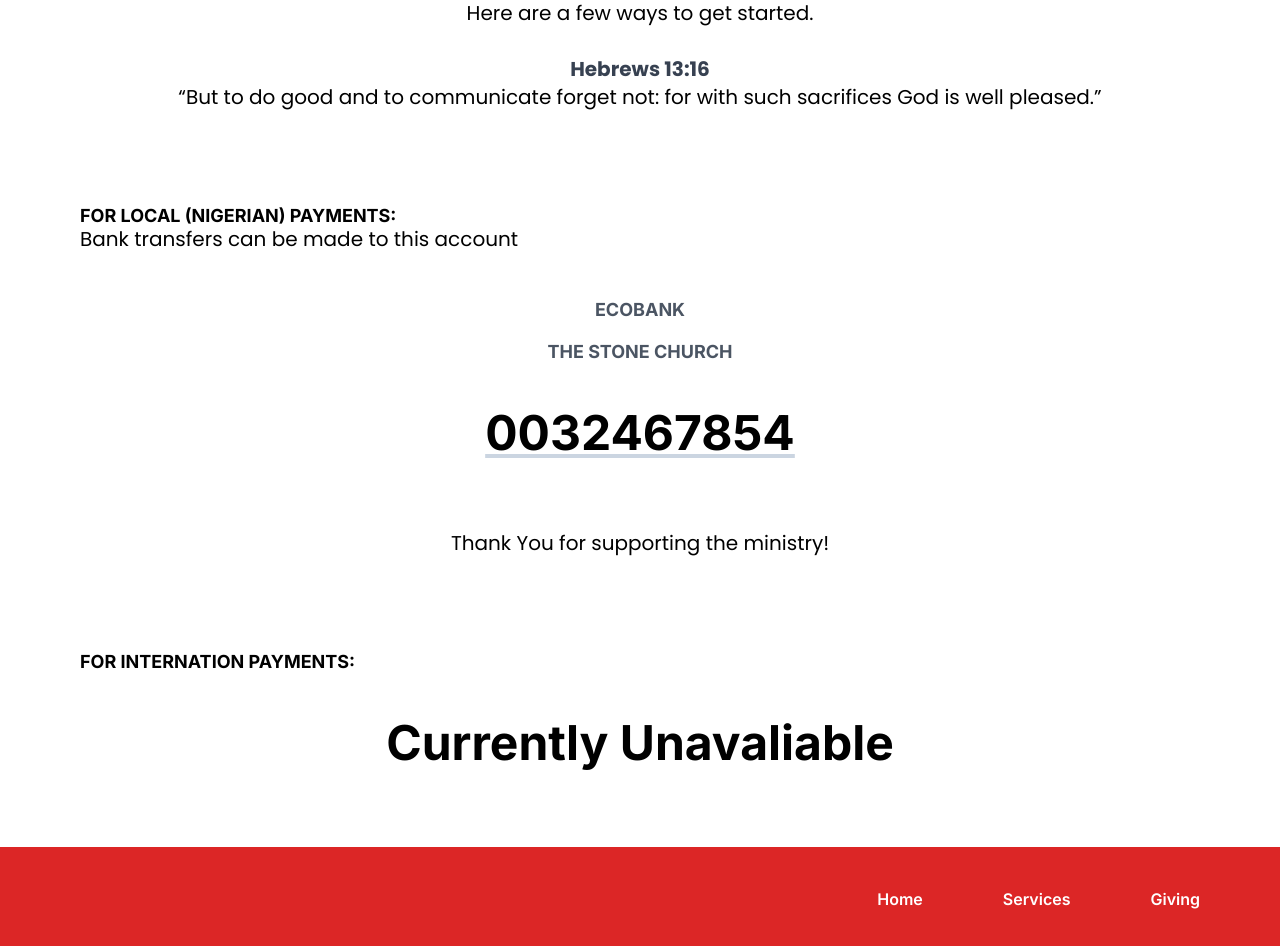
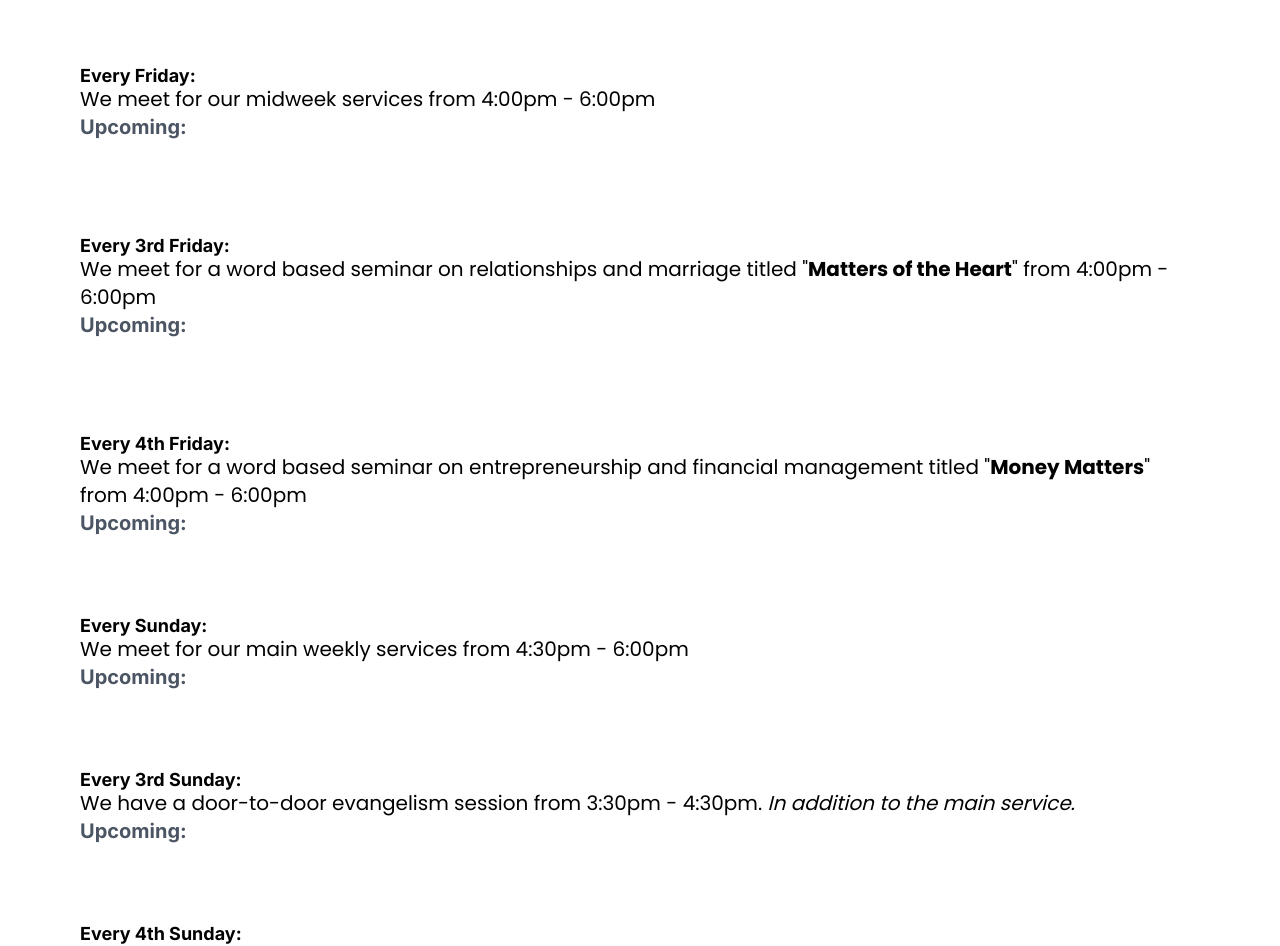
Before and after one commit to Ola4606/tsc-agugu, a React (Create React App) app: page /services in a window 1280 px wide. Shown: the part 769-1715 px from the top of the page. Built offline with nearby package versions, Linux system fonts and the light colour scheme.

Commit message:
Replaced dummy data in services page

```diff
--- a/src/components/cServices/Services.tsx
+++ b/src/components/cServices/Services.tsx
@@ -1,5 +1,6 @@
-import React from 'react'
+import React from "react";
 import ServiceImage from "../../images/services.png";
+import ServiceImageSm from "../../images/services-sm.png";
 
 function Services() {
   return (
@@ -8,78 +9,109 @@ function Services() {
         className="bg-center bg-no-repeat bg-[length:100%_auto] mt-10"
         style={{ backgroundImage: `url(${ServiceImage})` }}
       >
-      <div className="bg-white/[.50] w-full h-[450px] flex justify-center items-center">
+        <div className="bg-white md:bg-white/[.50] w-full md:h-[320px] lg:h-[370px] xl:h-[450px] flex flex-col justify-center items-center">
           <p className="font-bold font-title text-xl sm:text-2xl md:text-3xl lg:text-5xl text-black">
             Our Services
           </p>
+          <div className="xsm:max-w-[390px] sm:max-w-[550px] my-12 md:hidden md:my-0">
+            <img
+              src={ServiceImageSm}
+              alt=""
+              className="w-full h-auto rounded-xl"
+            />
+          </div>
         </div>
       </div>
 
       <div className="mt-8 md:mt-14 text-center">
         <p className="font-casual text-base md:text-lg lg:text-xl">
-        While we can’t do it all, we can make a difference with simple, small
-        actions that give back to others. Through small gestures, we can make
-        the world a more positive, better place.
-        <br />
-        Here are a few ways to get started.
-        <br />
-        <br />
-        <span className="bible-verse">Hebrews 13:16</span>
-        <br />
-        “But to do good and to communicate forget not: for with such
-        sacrifices God is well pleased.”
+          We meet on Fridays and Sundays
         </p>
       </div>
 
       <div className="mt-14 md:mt-24 text-center">
         <p className="font-bold font-title text-lg leading-none text-start">
-        FOR LOCAL (NIGERIAN) PAYMENTS:
+          Every Friday:
         </p>
         <p className="font-casual text-base md:text-lg lg:text-xl text-start">
-        Bank transfers can be made to this account
+          We meet for our midweek services from 4:00pm - 6:00pm
         </p>
-      <br />
-      <br />
-      <p className="font-bold font-title text-lg leading-none text-gray-600">
-        ECOBANK
-      </p>
-      <br />
-      <p className="font-bold font-title text-lg leading-none text-gray-600">
-        THE STONE CHURCH
-      </p>
-      <br />
-      <br />
-      <p className="font-bold font-title text-xl sm:text-2xl md:text-3xl lg:text-5xl text-black underline underline-offset-4 decoration-slate-300">
-        0032467854
-      </p>
-      <br />
-      <br />
-      <br />
-      <p className="font-casual text-base md:text-lg lg:text-xl">
-        Thank You for supporting the ministry!
+
+        <p className="font-bold font-title text-base md:text-lg lg:text-xl text-start leading-none text-gray-600">
+          Upcoming:
         </p>
       </div>
 
       <div className="mt-14 md:mt-24 text-center">
         <p className="font-bold font-title text-lg leading-none text-start">
-        FOR INTERNATION PAYMENTS:
+          Every 3rd Friday:
         </p>
-      <br />
-      <br />
-      {/* <p className="font-bold font-title text-lg leading-none text-gray-600">
-        ECOBANK
+        <p className="font-casual text-base md:text-lg lg:text-xl text-start">
+          We meet for a word based seminar on relationships and marriage titled
+          "<span className="font-bold">Matters of the Heart</span>" from 4:00pm
+          - 6:00pm
         </p>
-      <br />
-      <p className="font-bold font-title text-lg leading-none text-gray-600">
-        THE STONE CHURCH
+
+        <p className="font-bold font-title text-base md:text-lg lg:text-xl text-start leading-none text-gray-600">
+          Upcoming:
         </p>
-      <br /><br /> */}
-      <p className="font-bold font-title text-xl sm:text-2xl md:text-3xl lg:text-5xl text-black">
-        Currently Unavaliable
+      </div>
+
+      <div className="mt-14 md:mt-24 text-center">
+        <p className="font-bold font-title text-lg leading-none text-start">
+          Every 4th Friday:
+        </p>
+        <p className="font-casual text-base md:text-lg lg:text-xl text-start">
+          We meet for a word based seminar on entrepreneurship and financial
+          management titled "<span className="font-bold">Money Matters</span>"
+          from 4:00pm - 6:00pm
+        </p>
+
+        <p className="font-bold font-title text-base md:text-lg lg:text-xl text-start leading-none text-gray-600">
+          Upcoming:
+        </p>
+      </div>
+
+      <div className="mt-10 md:mt-20 text-center">
+        <p className="font-bold font-title text-lg leading-none text-start">
+          Every Sunday:
+        </p>
+        <p className="font-casual text-base md:text-lg lg:text-xl text-start">
+          We meet for our main weekly services from 4:30pm - 6:00pm
+        </p>
+
+        <p className="font-bold font-title text-base md:text-lg lg:text-xl text-start leading-none text-gray-600">
+          Upcoming:
+        </p>
+      </div>
+
+      <div className="mt-10 md:mt-20 text-center">
+        <p className="font-bold font-title text-lg leading-none text-start">
+          Every 3rd Sunday:
+        </p>
+        <p className="font-casual text-base md:text-lg lg:text-xl text-start">
+          We have a door-to-door evangelism session from 3:30pm - 4:30pm. <i>In addition to the main service.</i>
+        </p>
+
+        <p className="font-bold font-title text-base md:text-lg lg:text-xl text-start leading-none text-gray-600">
+          Upcoming:
+        </p>
+      </div>
+
+      <div className="mt-10 md:mt-20 text-center">
+        <p className="font-bold font-title text-lg leading-none text-start">
+          Every 4th Sunday:
+        </p>
+        <p className="font-casual text-base md:text-lg lg:text-xl text-start">
+          We have our Believers Bible Class from 5:00pm - 6:00pm. <i>In addition to the main service.</i>
+        </p>
+
+        <p className="font-bold font-title text-base md:text-lg lg:text-xl text-start leading-none text-gray-600">
+          Upcoming:
         </p>
       </div>
     </div>
-  )
+  );
 }
 
-export default Services
+export default Services;
```
Lines whose indentation alone changed are shown as unchanged.
